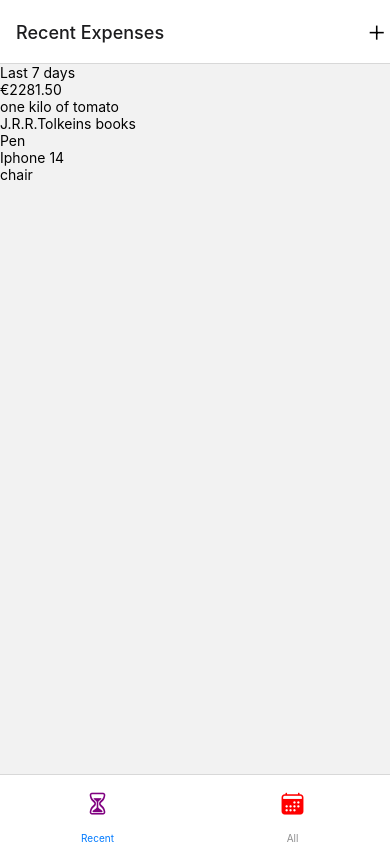
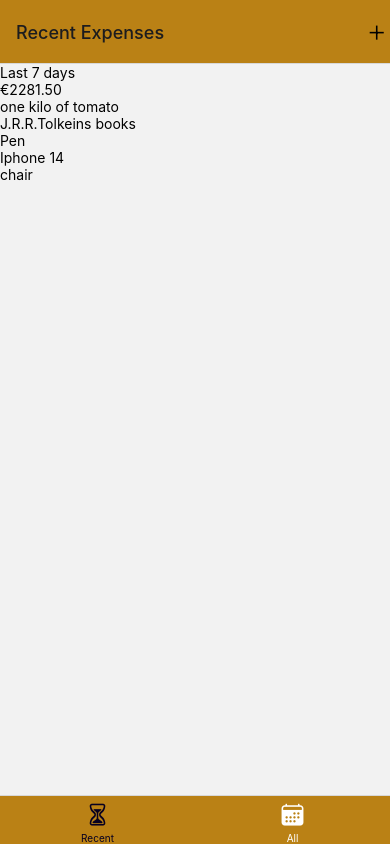
Before and after one commit to HusseinIbrahim2/Expense-Tracker, a React Native app: screen / in a window 390 px wide. Built offline with nearby package versions, Linux system fonts and the light colour scheme.

Commit message:
Improving color of screens

```diff
--- a/App.js
+++ b/App.js
@@ -9,13 +9,13 @@ import RecentExpensesScreen from './screens/RecentExpensesScreen';
 import AddExpensesScreen from './screens/AddExpensesScreen';
 import IconButton from './components/Details/IconButton';
 
-const Tab = createBottomTabNavigator();
+const BottomTabs = createBottomTabNavigator();
 const Stack = createNativeStackNavigator();
 
 function MyNavigator() {
   return (
     <Stack.Navigator>
-      <Stack.Screen name="RecentExpenses" component={RecentExpensesScreen} options={{ title: 'Recent Expenses', }} />
+      <Stack.Screen name="RecentExpenses" component={RecentExpensesScreen} options={{ title: 'Recent Expenses', headerStyle: { backgroundColor: '#ba8115' } }} />
       <Stack.Screen name="AddExpenses" component={AddExpensesScreen} />
     </Stack.Navigator>
   )
@@ -26,29 +26,36 @@ export default function App() {
   return (
     <>
       <NavigationContainer>
-        <Tab.Navigator
+        <BottomTabs.Navigator
           screenOptions={{
             tabBarStyle: { height: 70 },
+            tabBarStyle: { backgroundColor: '#ba8115' },
+
           }}
-          tab
+
         >
-          <Tab.Screen
+          <BottomTabs.Screen
             name="TabExpenses"
             component={MyNavigator}
             options={{
-              tabBarIcon: ({ focused, size }) => <IconButton name='ios-hourglass-outline' size={size} color={focused ? 'purple' : 'red'} />,
+              tabBarIcon: ({ focused, size }) => <IconButton name='ios-hourglass-outline' size={size} color={focused ? '#080020' : 'white'} />,
               headerShown: false,
-              tabBarLabel : 'Recent'
+              tabBarLabel: 'Recent',
+              tabBarActiveTintColor: '#080020',
+              tabBarInactiveTintColor: 'white'
             }} />
-          <Tab.Screen
+          <BottomTabs.Screen
             name="AllExpenses"
             component={AllExpensesScreen}
             options={{
-              tabBarIcon: ({ focused, size }) => <IconButton name='calendar' size={size} color={focused ? 'purple' : 'red'} />,
-              tabBarLabel : 'All'
+              tabBarIcon: ({ focused, size }) => <IconButton name='calendar' size={size} color={focused ? '#080020' : 'white'} />,
+              tabBarLabel: 'All',
+              headerStyle: { backgroundColor: '#ba8115' },
+              tabBarActiveTintColor: '#080020',
+              tabBarInactiveTintColor: 'white'
             }}
           />
-        </Tab.Navigator>
+        </BottomTabs.Navigator>
       </NavigationContainer>
     </>
   );
```
